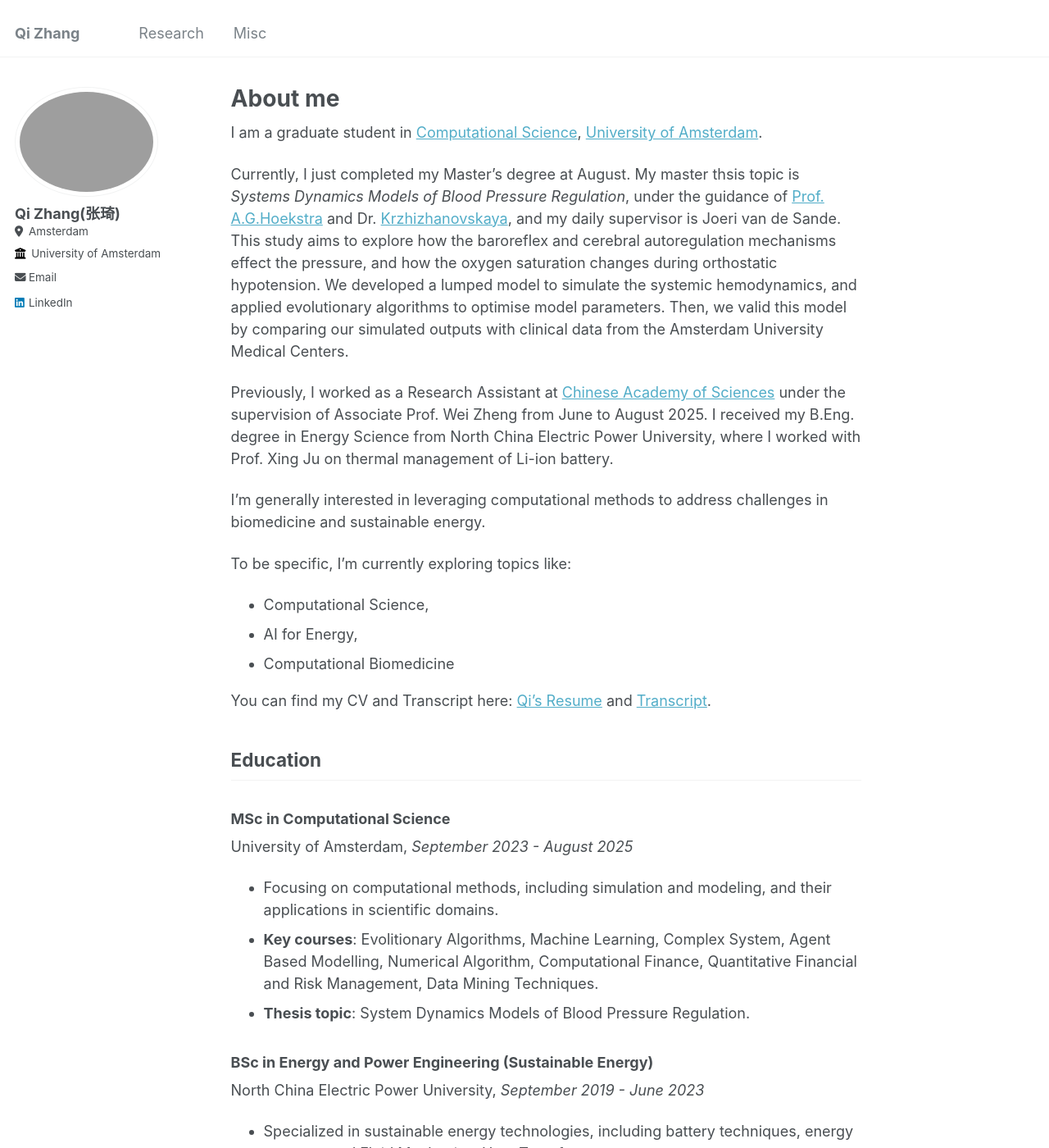
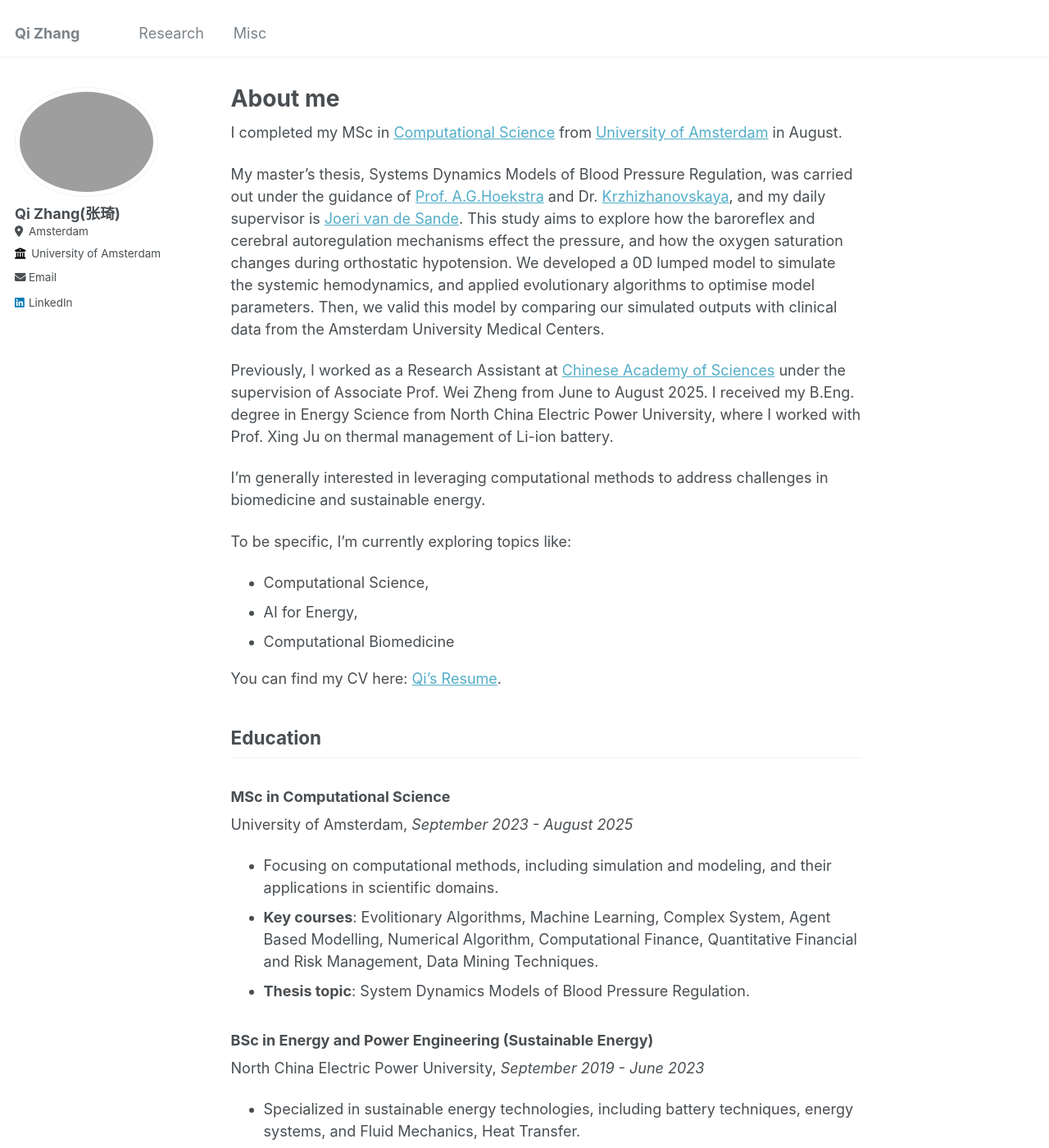
Before and after one commit to archiezq/qizhang.github.io, a Jekyll site: the page built from _pages/about.md, in a window 1280 px wide and 1400 px high. Shown: the whole window at 82% size. Built offline with Jekyll 4.4.1, drawn with Linux system fonts in a browser that asks for light colours; some of the changed text lies outside the part shown.

Commit message:
update profile

```diff
--- a/_pages/about.md
+++ b/_pages/about.md
@@ -6,9 +6,9 @@ redirect_from:
   - /about/
   - /about.html
 ---
-I am a graduate student in [Computational Science](https://www.uva.nl/shared-content/programmas/en/masters/computational-science/computational-science.html), [University of Amsterdam](https://www.uva.nl/).
+I completed my MSc in [Computational Science](https://www.uva.nl/shared-content/programmas/en/masters/computational-science/computational-science.html) from [University of Amsterdam](https://www.uva.nl/) in August.
 
-Currently, I just completed my Master’s degree at August. My master thsis topic is *Systems Dynamics Models of Blood Pressure Regulation*, under the guidance of [Prof. A.G.Hoekstra](https://scholar.google.com/citations?user=CiO_awsAAAAJ&hl=zh-CN&oi=ao) and Dr. [Krzhizhanovskaya](https://scholar.google.com/citations?user=4lHZPP8AAAAJ&hl=en), and my daily supervisor is Joeri van de Sande. This study aims to explore how the baroreflex and cerebral autoregulation mechanisms effect the pressure, and how the oxygen saturation changes during orthostatic hypotension. We developed a lumped model to simulate the systemic hemodynamics, and applied evolutionary algorithms to optimise model parameters. Then, we valid this model by comparing our simulated outputs with clinical data from the Amsterdam University Medical Centers.
+My master’s thesis, Systems Dynamics Models of Blood Pressure Regulation, was carried out under the guidance of [Prof. A.G.Hoekstra](https://scholar.google.com/citations?user=CiO_awsAAAAJ&hl=zh-CN&oi=ao) and Dr. [Krzhizhanovskaya](https://scholar.google.com/citations?user=4lHZPP8AAAAJ&hl=en), and my daily supervisor is [Joeri van de Sande](https://nl.linkedin.com/in/joeri-van-de-sande). This study aims to explore how the baroreflex and cerebral autoregulation mechanisms effect the pressure, and how the oxygen saturation changes during orthostatic hypotension. We developed a 0D lumped model to simulate the systemic hemodynamics, and applied evolutionary algorithms to optimise model parameters. Then, we valid this model by comparing our simulated outputs with clinical data from the Amsterdam University Medical Centers.
 
 Previously, I worked as a Research Assistant at [Chinese Academy of Sciences](https://www.cas.cn/) under the supervision of Associate Prof. Wei Zheng from June to August 2025. I received my B.Eng. degree in Energy Science from North China Electric Power University, where I worked with Prof. Xing Ju on thermal management of Li-ion battery.
 
@@ -20,7 +20,7 @@ To be specific, I'm currently exploring topics like:
 - AI for Energy,
 - Computational Biomedicine
 
-You can find my CV and Transcript here: [Qi's Resume](assets/CV_Qi.pdf) and [Transcript](assets/Transcript-MSc.pdf).
+You can find my CV here: [Qi's Resume](assets/Resume_LLM.pdf).
 
 
 ## Education
```
Also changed, not shown: other parts of _pages/about.md (+3 -1 lines), _pages/cv.md (+5 -0 lines), 1 other file.
